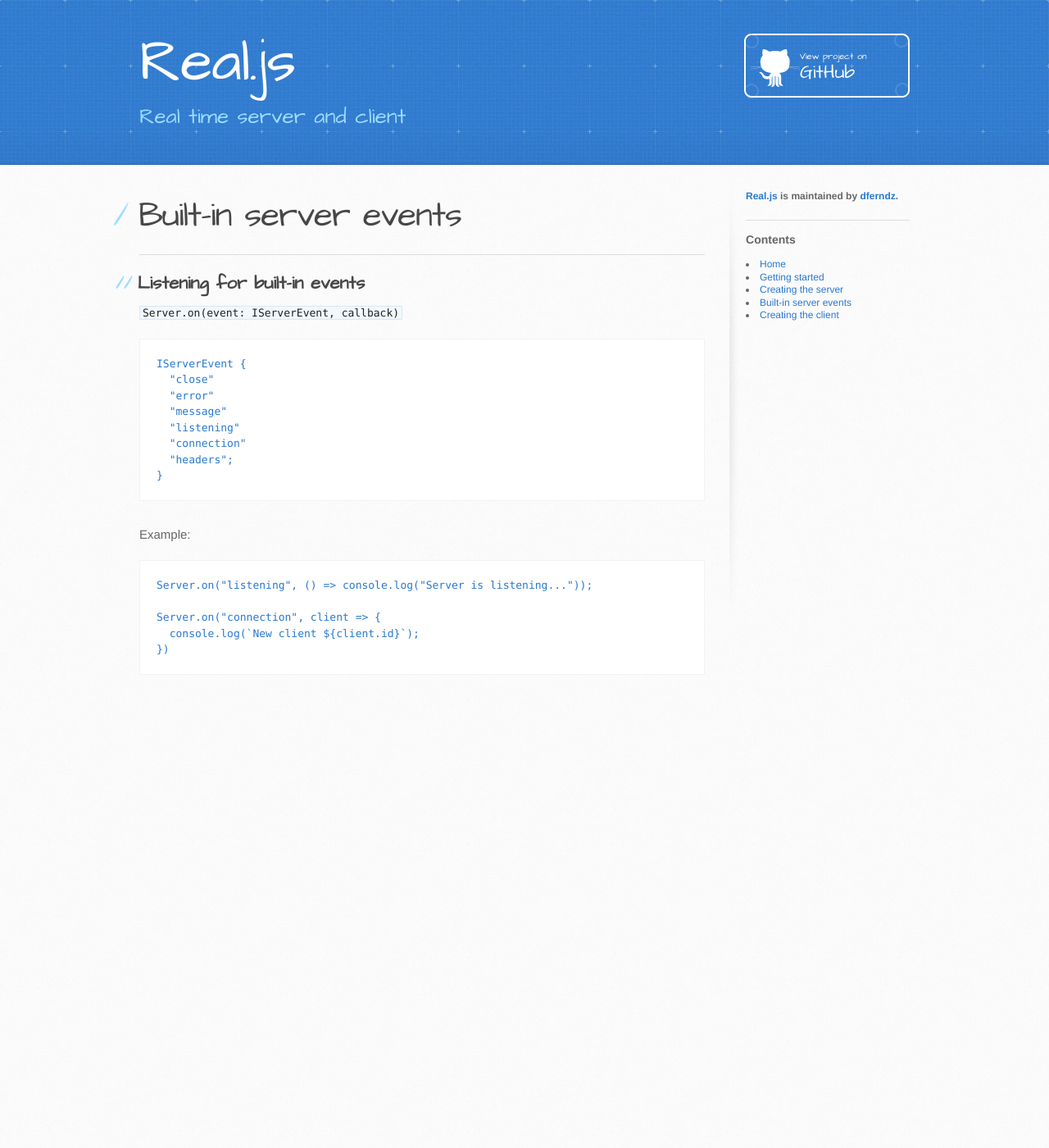
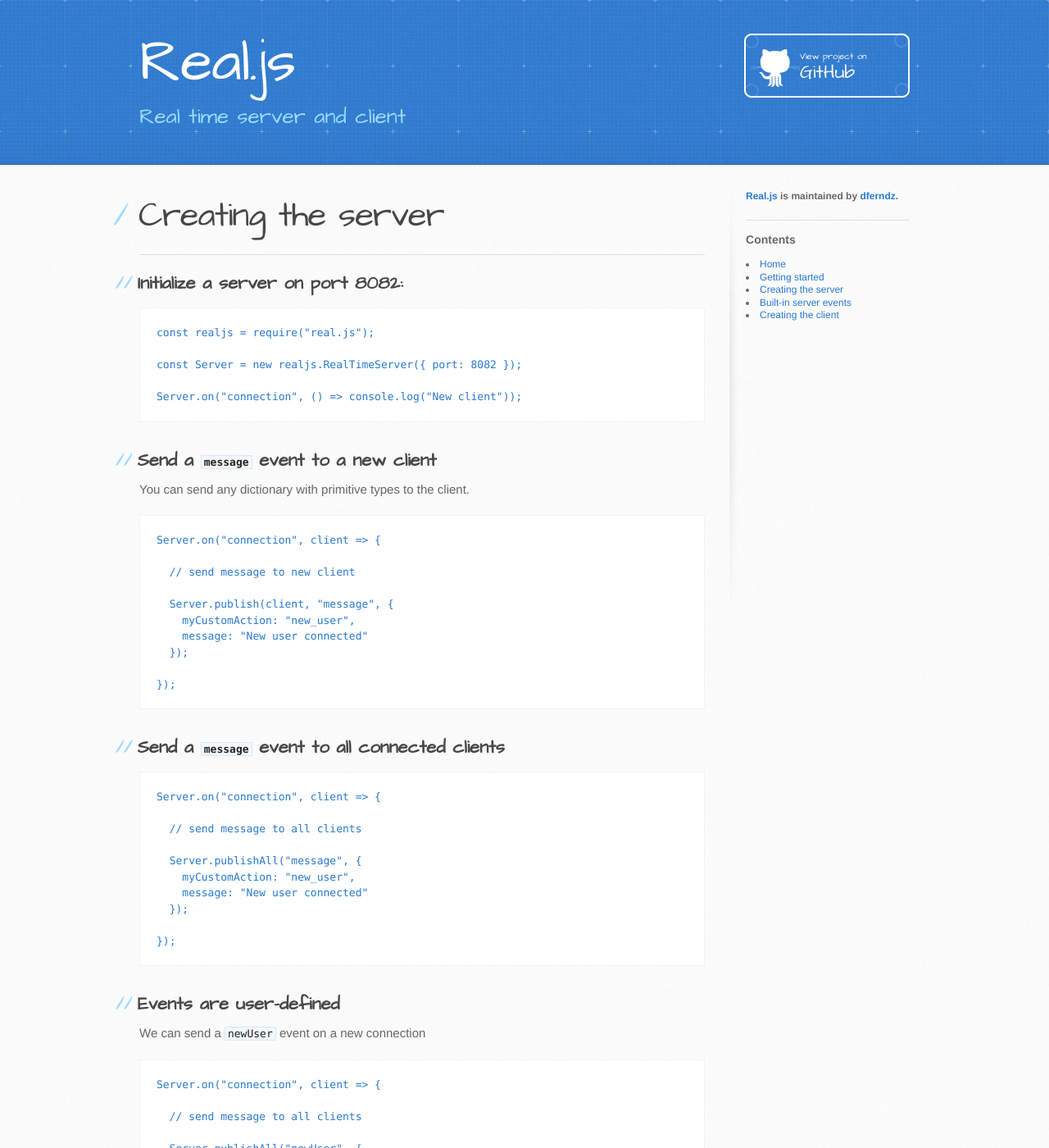
Before and after one commit to dferndz/real.js, a Jekyll site: the page built from docs/_doc_pages/server/server.markdown, in a window 1280 px wide and 1400 px high. Shown: the whole window at 82% size. Built offline with Jekyll 4.4.1, drawn with Linux system fonts in a browser that asks for light colours; some of the changed text lies outside the part shown.

Commit message:
fix: docs

````diff
--- a/docs/_config.yml
+++ b/docs/_config.yml
@@ -1,7 +1,7 @@
 # Setup
 name: Real.js
 tagline: "Real time server and client"
-baseurl: ""
+baseurl: "/real.js"
 locale: "en"
 github:
   repo: "Real.js"
--- a/docs/_doc_pages/server/server.markdown
+++ b/docs/_doc_pages/server/server.markdown
@@ -1,30 +1,63 @@
 ---
 layout: page
-title: "Built-in server events"
-number: 3
+title: "Creating the server"
+number: 2
 ---
 
-## Listening for built-in events
-
-`Server.on(event: IServerEvent, callback)`
+## Initialize a server on port 8082:
 
 ```
-IServerEvent {
-  "close"
-  "error"
-  "message"
-  "listening"
-  "connection"
-  "headers";
-}
+const realjs = require("real.js");
+
+const Server = new realjs.RealTimeServer({ port: 8082 });
+
+Server.on("connection", () => console.log("New client"));
 ```
 
-Example:
+## Send a `message` event to a new client
+
+You can send any dictionary with primitive types to the client.
 
 ```
-Server.on("listening", () => console.log("Server is listening..."));
+Server.on("connection", client => {
 
+  // send message to new client
+
+  Server.publish(client, "message", {
+    myCustomAction: "new_user",
+    message: "New user connected"
+  });
+
+});
+```
+
+## Send a `message` event to all connected clients
+
+```
 Server.on("connection", client => {
-  console.log(`New client ${client.id}`);
-})
+
+  // send message to all clients
+
+  Server.publishAll("message", {
+    myCustomAction: "new_user",
+    message: "New user connected"
+  });
+
+});
 ```
+
+## Events are user-defined
+
+We can send a `newUser` event on a new connection
+
+```
+Server.on("connection", client => {
+
+  // send message to all clients
+
+  Server.publishAll("newUser", {
+    detail: "New user connected"
+  });
+
+});
+```
--- a/docs/_layouts/default.html
+++ b/docs/_layouts/default.html
@@ -65,9 +65,9 @@
 
           <h3>Contents</h3>
           {% assign docs = site.doc_pages | sort: "number" %}
-          <li><a href="/{{site.baseurl}}">Home</a></li>
+          <li><a href="{{site.url}}{{site.baseurl}}/">Home</a></li>
           {% for doc in docs %}
-          <li><a href="{{doc.url}}">{{doc.title}}</a></li>
+          <li><a href="{{site.baseurl}}{{doc.url}}">{{doc.title}}</a></li>
           {% endfor %}
         </aside>
       </div>
--- a/docs/index.html
+++ b/docs/index.html
@@ -9,7 +9,7 @@
   <h1>{{page.title}}</h1>
   <ul class="posts">
     {% for doc in docs %}
-    <li><a href="{{doc.url}}">{{doc.title}}</a></li>
+    <li><a href="{{site.baseurl}}{{doc.url}}">{{doc.title}}</a></li>
     {% endfor %}
   </ul>
 </div>
````
Also changed, not shown: docs/_doc_pages/server/built-in-events.markdown (+26 -1 lines).
